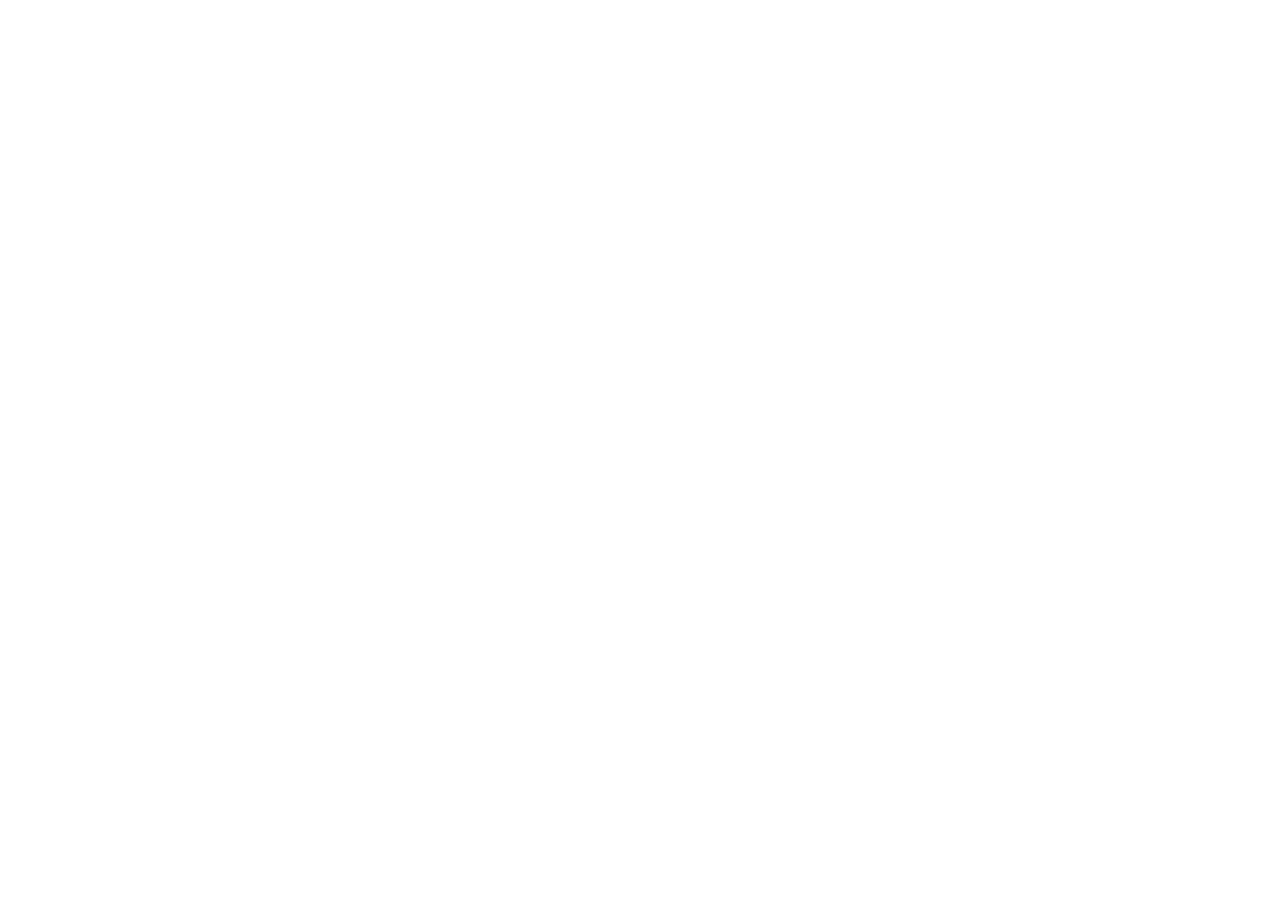
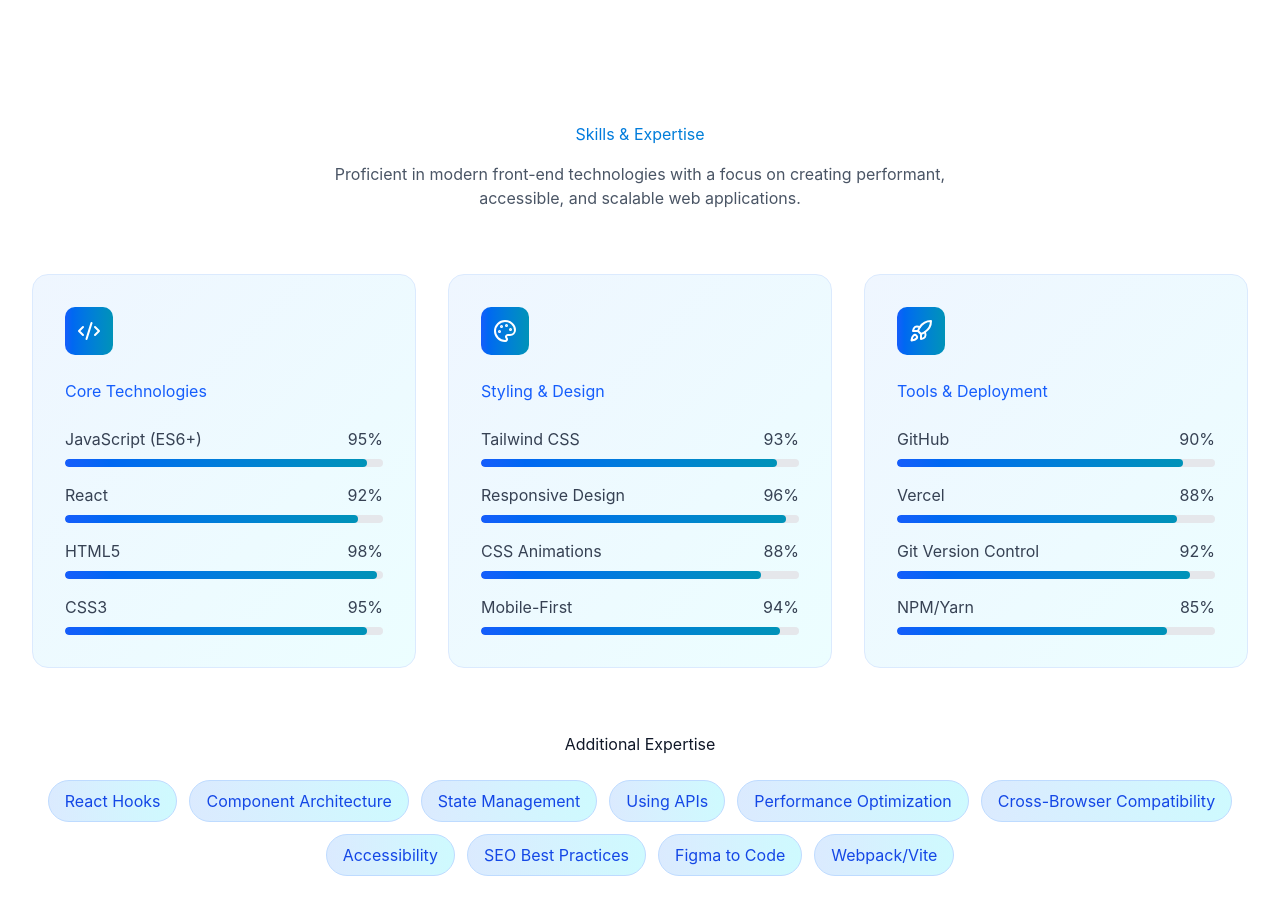
Before and after one commit to Poomsanthong/Portfolio-V2, a React (Vite) app: page / in a window 1280 px wide. Shown: the part 1500-2414 px from the top of the page. Before the commit the page ends 1494 px from the top, so only its background shows below. Built offline with nearby package versions, Linux system fonts and the light colour scheme.

Commit message:
Implemented :  Skills component and update Hero animation delay

```diff
--- a/src/App.tsx
+++ b/src/App.tsx
@@ -2,6 +2,7 @@
 import { ThemeProvider } from "./componets/ThemeProvider";
 import Hero from "./componets/Hero";
 import About from "./componets/About";
+import Skills from "./componets/Skills";
 
 const App = () => {
   return (
@@ -10,6 +11,7 @@
         <NavBar />
         <Hero />
         <About />
+        <Skills />
       </div>
     </ThemeProvider>
   );
--- a/src/componets/Hero.tsx
+++ b/src/componets/Hero.tsx
@@ -68,7 +68,7 @@
               initial={{ opacity: 0, y: 20, scale: 0.8 }}
               animate={{ opacity: 1, y: 0, scale: 1 }}
               transition={{
-                delay: 0.5,
+                delay: 0.1,
                 duration: 0.8,
                 type: "spring",
                 stiffness: 100,
--- /dev/null
+++ b/src/componets/Skills.tsx
@@ -0,0 +1,167 @@
+import React, { useRef } from "react";
+import { motion, useInView } from "framer-motion";
+import { Code2, Palette, Rocket } from "lucide-react";
+
+const Skills = () => {
+  const ref = useRef(null);
+  const isInView = useInView(ref, { once: true, amount: 0.3 });
+
+  // Main skill categories with progress levels
+  const skillCategories = [
+    {
+      category: "Core Technologies",
+      icon: Code2,
+      skills: [
+        { name: "JavaScript (ES6+)", level: 95 }, // Skill level out of 100
+        { name: "React", level: 92 },
+        { name: "HTML5", level: 98 },
+        { name: "CSS3", level: 95 },
+      ],
+    },
+    {
+      category: "Styling & Design",
+      icon: Palette,
+      skills: [
+        { name: "Tailwind CSS", level: 93 },
+        { name: "Responsive Design", level: 96 },
+        { name: "CSS Animations", level: 88 },
+        { name: "Mobile-First", level: 94 },
+      ],
+    },
+    {
+      category: "Tools & Deployment",
+      icon: Rocket,
+      skills: [
+        { name: "GitHub", level: 90 },
+        { name: "Vercel", level: 88 },
+        { name: "Git Version Control", level: 92 },
+        { name: "NPM/Yarn", level: 85 },
+      ],
+    },
+  ];
+
+  // Additional skills shown as tags (no progress bars)
+  const additionalSkills = [
+    "React Hooks",
+    "Component Architecture",
+    "State Management",
+    "Using APIs",
+    "Performance Optimization",
+    "Cross-Browser Compatibility",
+    "Accessibility ",
+    "SEO Best Practices",
+    "Figma to Code",
+    "Webpack/Vite",
+  ];
+
+  return (
+    <section
+      id="skills"
+      className="py-20 md:py-32 bg-white dark:bg-gray-900"
+      ref={ref}
+    >
+      <div className="container mx-auto px-4 sm:px-6 lg:px-8">
+        {/* Section Header - animates when in view */}
+        <motion.div
+          initial={{ opacity: 0, y: 30 }} // Start invisible and below
+          animate={isInView ? { opacity: 1, y: 0 } : {}} // Fade in and move up when visible
+          transition={{ duration: 0.8 }}
+          className="text-center mb-16"
+        >
+          {/* Section Title with gradient */}
+          <h2 className="mb-4 bg-gradient-to-r from-blue-600 to-cyan-600 dark:from-cyan-400 dark:to-blue-400 bg-clip-text text-transparent">
+            Skills & Expertise{" "}
+          </h2>
+          <p className="text-gray-600 dark:text-gray-300 max-w-2xl mx-auto">
+            Proficient in modern front-end technologies with a focus on creating
+            performant, accessible, and scalable web applications.
+          </p>
+        </motion.div>
+
+        {/* Skill Categories grid - 3 Columns */}
+
+        <div className="grid  md:grid-cols-3 gap-8 mb-16">
+          {skillCategories.map((category, categoryIndex) => (
+            <motion.div
+              key={category.category}
+              initial={{ opacity: 0, y: 30 }}
+              animate={isInView ? { opacity: 1, y: 0 } : {}}
+              transition={{ delay: categoryIndex * 0.2, duration: 0.8 }}
+              className="p-8 rounded-2xl bg-gradient-to-br from-blue-50 to-cyan-50 dark:from-gray-800 dark:to-blue-950/50 border border-blue-100 dark:border-gray-700"
+            >
+              {/* Category Header with Icon */}
+              <div className="flex items-center mb-6 gap-3">
+                <div className="p-3 rounded-lg bg-gradient-to-r from-blue-600 to-cyan-600 dark:from-cyan-600 dark:to-blue-600">
+                  <category.icon className="w-6 h-6 text-white" />
+                </div>
+              </div>
+              <h3 className="text-blue-600 dark:text-cyan-400">
+                {category.category}
+              </h3>
+              {/* Skills List with Progress Bars */}
+              <div className="mt-6 space-y-4">
+                {category.skills.map((skill, skillIndex) => (
+                  <div key={skill.name}>
+                    {/* Skill Name and Percentage */}
+
+                    <div className="flex justify-between mb-2">
+                      <span className="text-gray-700 dark:text-gray-300">
+                        {skill.name}
+                      </span>
+                      <span className="text-gray-700 dark:text-gray-300">
+                        {skill.level}%
+                      </span>
+                    </div>
+                    {/* Progress Bar Container */}
+                    <div className="h-2 bg-gray-200 dark:bg-gray-700 rounded-full overflow-hidden">
+                      {/* Animated Progress Fill */}
+                      <motion.div
+                        initial={{ width: 0 }} // Start at 0 width
+                        animate={isInView ? { width: `${skill.level}%` } : {}} // Animate to skill level
+                        transition={{
+                          duration: 1,
+                          // Delay based on category and skill position for wave effect
+                          delay: categoryIndex * 0.2 + skillIndex * 0.1,
+                          ease: "easeOut",
+                        }}
+                        className="h-full bg-gradient-to-r from-blue-600 to-cyan-600 dark:from-cyan-500 dark:to-blue-500 rounded-full"
+                      />
+                    </div>
+                  </div>
+                ))}
+              </div>
+            </motion.div>
+          ))}
+        </div>
+
+        {/* Additional Skills Section */}
+        <motion.div
+          initial={{ opacity: 0, y: 30 }}
+          animate={isInView ? { opacity: 1, y: 0 } : {}}
+          className="text-center "
+        >
+          <h3 className="mb-6 text-gray-900 dark:text-white">
+            Additional Expertise
+          </h3>
+
+          {/* Skill Tags Container */}
+          <div className="flex flex-wrap justify-center gap-3">
+            {additionalSkills.map((skill, index) => (
+              <motion.div
+                key={skill}
+                initial={{ opacity: 0, scale: 0.8 }} // Start small and invisible
+                animate={isInView ? { opacity: 1, scale: 1 } : {}}
+                transition={{ delay: 0.1 + index * 0.05, duration: 0.8 }} // Stagger each tag with tiny delay
+                whileHover={{ scale: 1.05 }} // Scale up on hover
+                className="px-4 py-2 rounded-full bg-gradient-to-r from-blue-100 to-cyan-100 dark:from-blue-900/50 dark:to-cyan-900/50 text-blue-700 dark:text-cyan-400 border border-blue-200 dark:border-blue-800"
+              >
+                {skill}
+              </motion.div>
+            ))}
+          </div>
+        </motion.div>
+      </div>
+    </section>
+  );
+};
+export default Skills;
```
